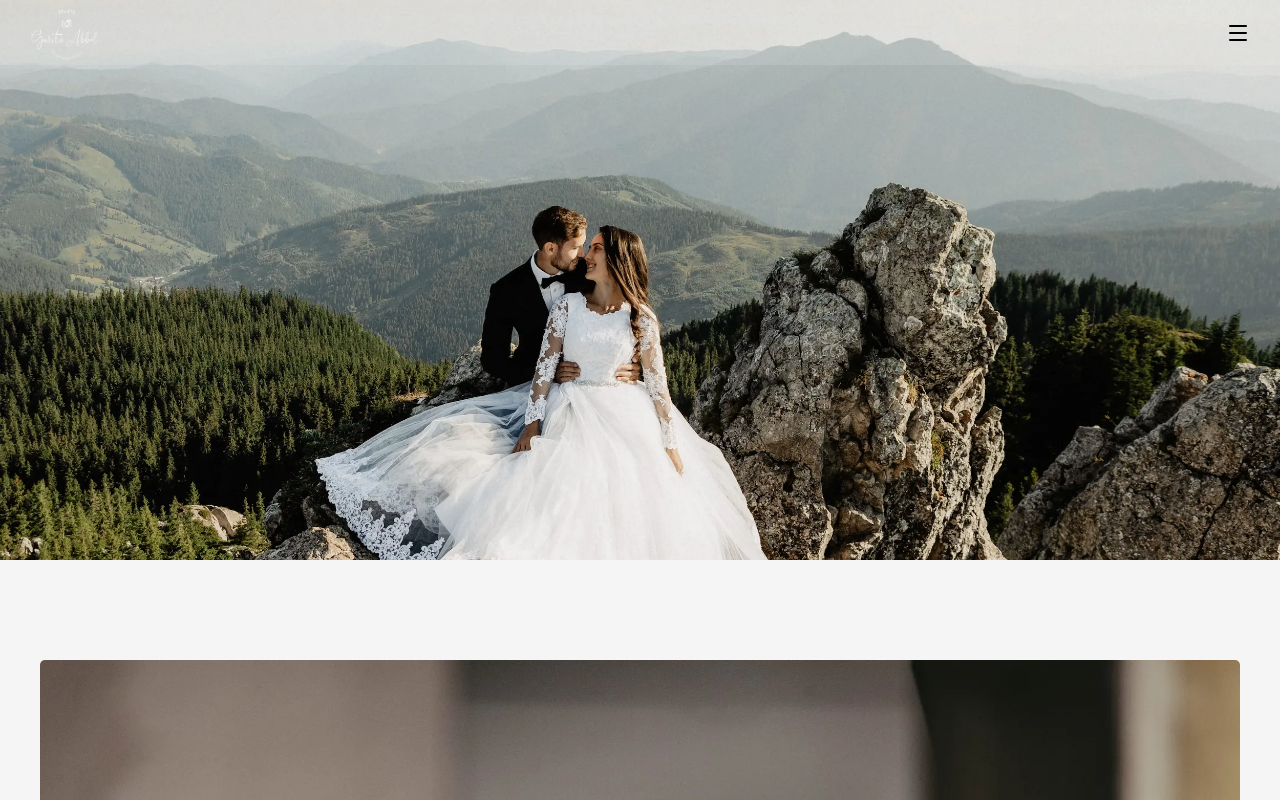
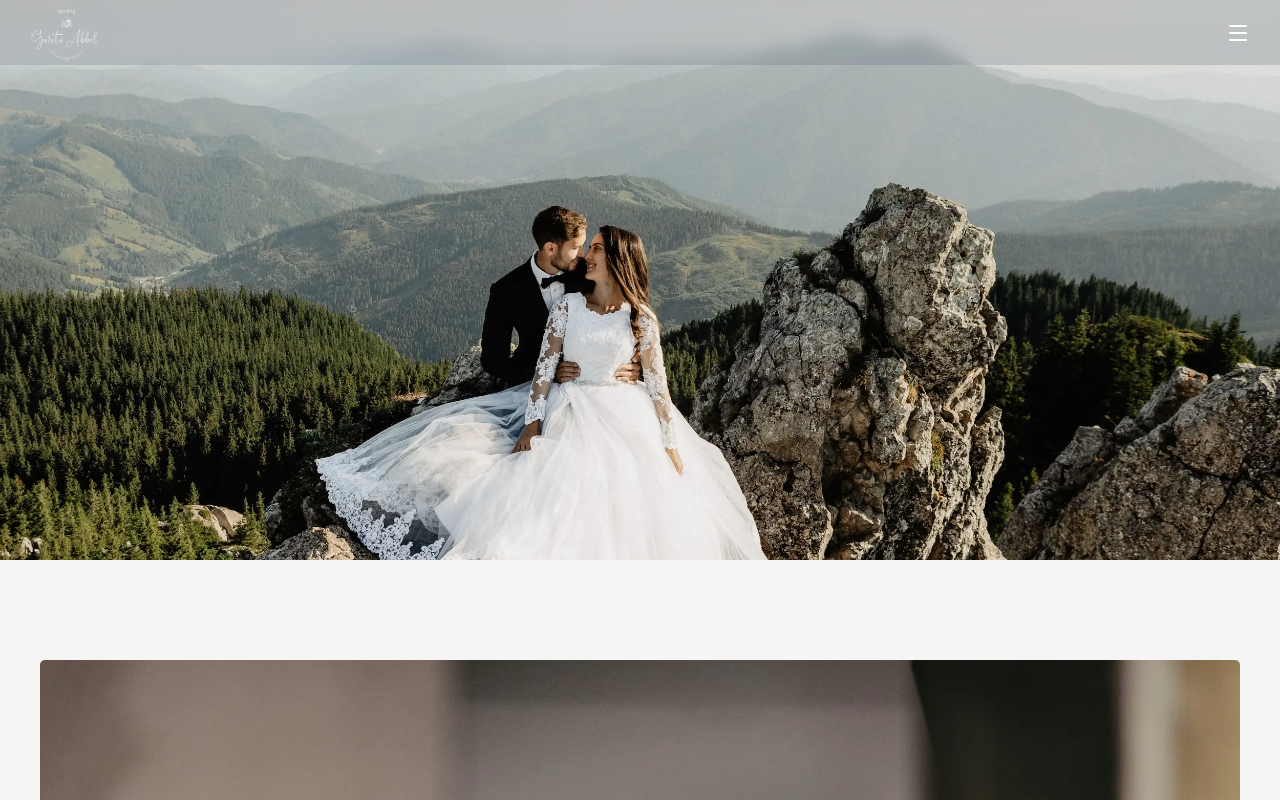
Before and after one commit to Morosache/Abbel---Vue, a Vue app: page / in a window 1280 px wide. Shown: the top 800 px of the page. Built offline with nearby package versions, Linux system fonts and the light colour scheme.

Commit message:
Modified navbar

```diff
--- a/src/components/main-page/Header.vue
+++ b/src/components/main-page/Header.vue
@@ -32,9 +32,9 @@ const showMenu = ref(false);
 <template>
     <div class="h-[70vh]">
         <!--Menu bar-->
-        <div class="fixed z-50 w-screen h-[65px] bg-[#ffffff]/[10%] flex flex-row justify-between items-center">
+        <div class="fixed z-50 w-screen h-[65px] bg-slate-600/20 flex flex-row justify-between items-center backdrop-blur-sm">
             <img src="/images/logo.png" alt="logo" class="w-[70px] h-[60px] opacity-[100%] mx-[30px]"></img>
-           <router-link to="/mobile-menu"><Menu class="mr-[30px]" /></router-link>
+           <router-link to="/mobile-menu"><Menu class="mr-[30px] text-[#ffffff]" /></router-link>
         </div>
          <transition name="fade" mode="out-in">
         <img :src="carouselphotos[currentIndex]" alt="carousel image" loading ="lazy" class="w-full h-full  object-cover transition-opacity duration-700"></img>
```
Also changed, not shown: 4 other files (tests, documents, lock files or other folders).
